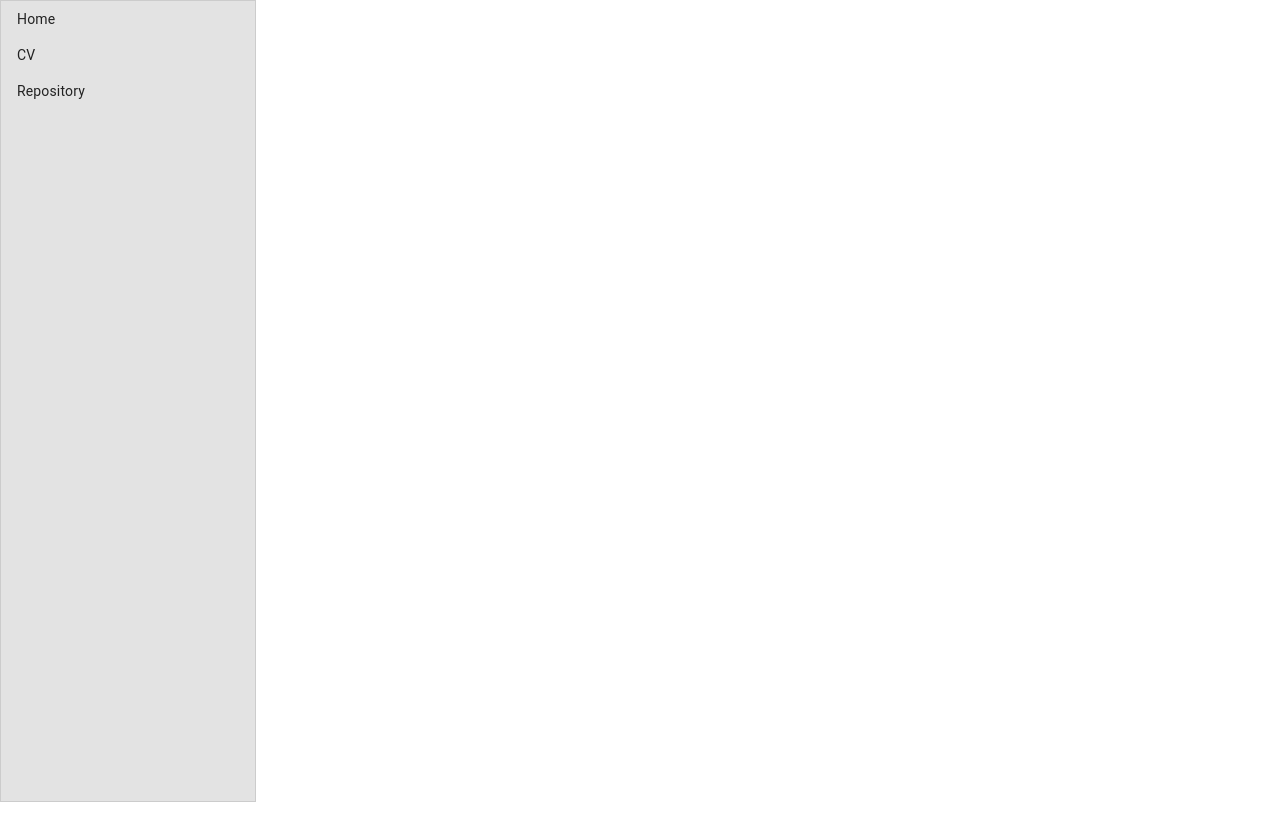
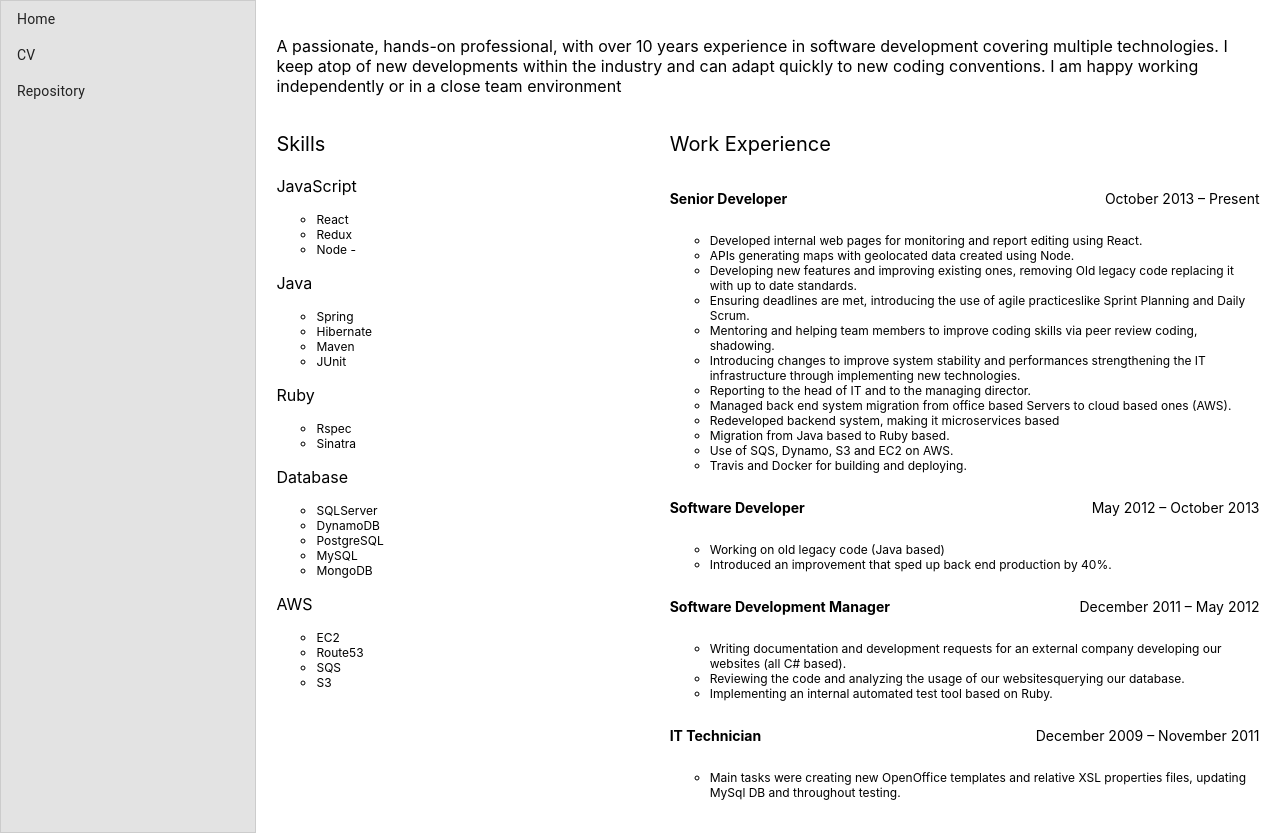
Before and after one commit to lozzo27/soda, a React (Create React App) app: page /cv in a window 1280 px wide. Before the commit the page ends 802 px from the top, so only its background shows below. Built offline with nearby package versions, Linux system fonts and the light colour scheme.

Commit message:
started adding the CV

```diff
--- /dev/null
+++ b/src/frontend/components/cv/Cv.css
@@ -0,0 +1,15 @@
+.Cv {
+  text-align: left;
+  margin: 2%;
+  display: grid;
+  grid-template-columns: 40% 60%;
+
+}
+
+.CvIntroduction {
+  grid-column: 1 / 3;
+}
+
+.CvSectionTitle {
+  font-size: 20px;
+}
--- /dev/null
+++ b/src/frontend/components/cv/Cv.js
@@ -0,0 +1,23 @@
+import React from 'react';
+import CvSection from '../cvsection/CvSection';
+import WorkSection from '../worksection/WorkSection';
+import { sections, introduction, workExperencies } from '../cv/CvText';
+import './Cv.css';
+
+const Cv = () => {
+  return (
+    <div className='Cv'>
+      <p className='CvIntroduction'>{introduction}</p>
+      <div>
+        <p className='CvSectionTitle'>Skills</p>
+        {sections.map(section => <CvSection section={section} />)}
+      </div>
+      <div>
+        <p className='CvSectionTitle'>Work Experience</p>
+        {workExperencies.map(work => <WorkSection work={work} />)}
+      </div>
+    </div>
+  );
+}
+
+export default Cv;
--- /dev/null
+++ b/src/frontend/components/cv/CvText.js
@@ -0,0 +1,81 @@
+const introduction = 'A passionate, hands-on professional, with over 10 years '
+  + 'experience in software development covering multiple technologies. I '
+  + 'keep atop of new developments within the industry and can adapt quickly '
+  + 'to new coding conventions. I am happy working independently or in a close team environment';
+
+const sections = [
+  {
+    body: 'JavaScript',
+    list: ['React', 'Redux', 'Node - '],
+  },
+  {
+    body: 'Java',
+    list: ['Spring', 'Hibernate', 'Maven', 'JUnit'],
+  },
+  {
+    body: 'Ruby',
+    list: ['Rspec', 'Sinatra'],
+  },
+  {
+    body: 'Database',
+    list: ['SQLServer', 'DynamoDB', 'PostgreSQL', 'MySQL', 'MongoDB'],
+  },
+  {
+    body: 'AWS',
+    list: ['EC2', 'Route53', 'SQS', 'S3'],
+  },
+];
+
+const workExperencies = [
+  {
+    date: 'October 2013 – Present',
+    role: 'Senior Developer',
+    experiences: ['Developed internal web pages for monitoring and report '
+      + 'editing using React.',
+      'APIs generating maps with geolocated data created using Node.',
+      'Developing new features and improving existing ones, removing '
+      + 'Old legacy code replacing it with up to date standards.',
+      'Ensuring deadlines are met, introducing the use of agile practices'
+      + 'like Sprint Planning and Daily Scrum.',
+      'Mentoring and helping team members to improve coding skills via '
+      + 'peer review coding, shadowing.',
+      'Introducing changes to improve system stability and '
+      + 'performances strengthening the IT infrastructure through '
+      + 'implementing new technologies.',
+      'Reporting to the head of IT and to the managing director.',
+      'Managed back end system migration from office based Servers to '
+      + 'cloud based ones (AWS).',
+      'Redeveloped backend system, making it microservices based',
+      'Migration from Java based to Ruby based.',
+      'Use of SQS, Dynamo, S3 and EC2 on AWS.',
+      'Travis and Docker for building and deploying.'
+      ],
+  },
+  {
+    date: 'May 2012 – October 2013',
+    role: 'Software Developer',
+    experiences: ['Working on old legacy code (Java based)',
+      'Introduced an improvement that sped up back end production by 40%.'
+      ],
+  },
+  {
+    date: 'December 2011 – May 2012',
+    role: 'Software Development Manager',
+    experiences: ['Writing documentation and development requests for an '
+      + 'external company developing our websites (all C# based).',
+      'Reviewing the code and analyzing the usage of our websites'
+      + 'querying our database.',
+    'Implementing an internal automated test tool based on Ruby.'
+      ],
+  },
+  {
+    date: 'December 2009 – November 2011',
+    role: 'IT Technician',
+    experiences: ['Main tasks were creating new OpenOffice templates and '
+      + 'relative XSL properties files, updating MySql DB and throughout '
+      + 'testing.',
+      ],
+  },
+];
+
+export { sections, introduction, workExperencies };
--- /dev/null
+++ b/src/frontend/components/cvsection/CvSection.css
@@ -0,0 +1,8 @@
+ul {
+  list-style-type: circle;
+  font-size: 12px;
+}
+
+.CvSectionBody {
+  font-size: 16px;
+}
--- /dev/null
+++ b/src/frontend/components/cvsection/CvSection.js
@@ -0,0 +1,21 @@
+import React from 'react';
+import './CvSection.css';
+
+const CvSection = ({ section }) => {
+  const list = section.list.map(element => (
+    <li>
+      {element}
+    </li>
+    ));
+
+  return (
+    <div>
+      <p className='CvSectionBody'>{section.body}</p>
+      <ul>
+        {list}
+      </ul>
+    </div>
+  );
+}
+
+export default CvSection;
--- /dev/null
+++ b/src/frontend/components/repository/Repository.js
@@ -0,0 +1,12 @@
+import React from 'react';
+import MyImageSvg from '../../../img/github.svg';
+
+const Repository = () => {
+  return (
+    <a href="http://github.com/lozzo27">
+      <img src={MyImageSvg} alt="Github"/>
+    </a>
+  );
+}
+
+export default Repository;
--- a/src/frontend/components/sidebaritem/SidebarItem.css
+++ b/src/frontend/components/sidebaritem/SidebarItem.css
@@ -1,5 +1,8 @@
 .SidebarItem {
-    text-align: center;
     text-decoration: none;
     color: #222222;
   }
+
+.ListItemText {
+  margin-top: 3vh;
+}
--- a/src/frontend/components/sidebaritem/SidebarItem.js
+++ b/src/frontend/components/sidebaritem/SidebarItem.js
@@ -7,7 +7,7 @@ const SidebarItem = ({item}) => {
   return (
     <a href={item.name} className='SidebarItem'>
       <ListItem button>
-        <ListItemText>
+        <ListItemText className='ListItemText'>
           {item.label}
         </ListItemText>
       </ListItem>
--- /dev/null
+++ b/src/frontend/components/worksection/WorkSection.css
@@ -0,0 +1,17 @@
+.WorkSection {
+  font-size: 12px;
+}
+
+.WorkSectionDate {
+  text-align: right;
+}
+
+.WorkSectionRole {
+  font-weight: bold;
+}
+
+.WorkOverview {
+  display: grid;
+  font-size: 14px;
+  grid-template-columns: 50% 50%;
+}
--- /dev/null
+++ b/src/frontend/components/worksection/WorkSection.js
@@ -0,0 +1,19 @@
+import React from 'react';
+import './WorkSection.css';
+
+const WorkSection = ({ work }) => {
+  const experiences = work.experiences.map(experience => (
+    <li>{experience}</li>
+  ))
+  return (
+    <div className='WorkSection'>
+      <div className='WorkOverview'>
+        <p className='WorkSectionRole'>{work.role}</p>
+        <p className='WorkSectionDate'>{work.date}</p>
+      </div>
+      <ul>{experiences}</ul>
+    </div>
+  );
+}
+
+export default WorkSection;
--- a/src/frontend/containers/App.js
+++ b/src/frontend/containers/App.js
@@ -1,6 +1,8 @@
 import React from 'react';
 import Sidebar from '../components/sidebar/Sidebar';
 import Home from '../components/home/Home';
+import Cv from '../components/cv/Cv';
+import Repository from '../components/repository/Repository';
 import { Switch, Route } from 'react-router-dom';
 import logo from '../../img/logo.svg';
 import './App.css';
@@ -11,6 +13,8 @@ const App = () => {
       <Sidebar />
       <Switch>
         <Route exact path='/home' component={Home}/>
+        <Route exact path='/cv' component={Cv}/>
+        <Route exact path='/repository' component={Repository}/>
       </Switch>
     </div>
   );
```
Also changed, not shown: src/img/github.svg (added).
